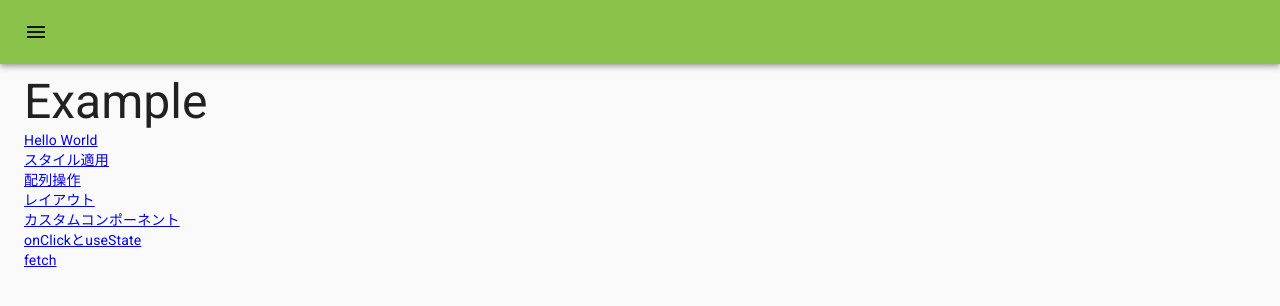
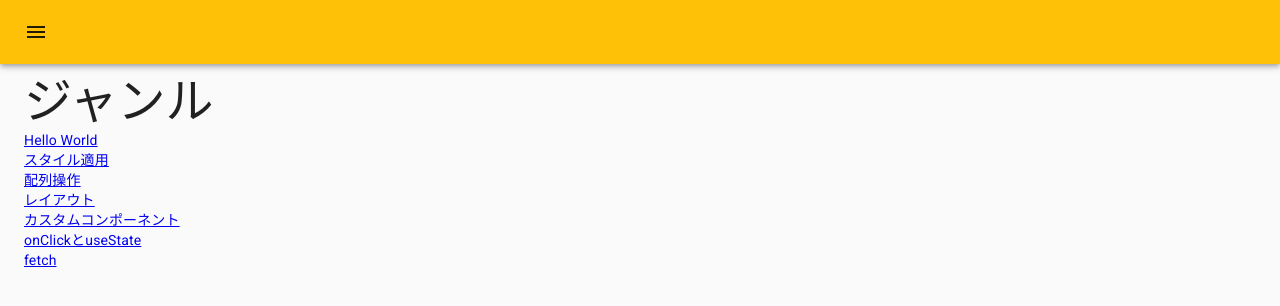
Before and after one commit to jey3dayo/nextjs-hands-on-2021, a Next.js app: page / in a window 1280 px wide. Shown: the top 306 px of the page. Built offline with nearby package versions, Linux system fonts and the light colour scheme.

Commit message:
Change color

```diff
--- a/pages/index.js
+++ b/pages/index.js
@@ -9,8 +9,9 @@ const Index = () => (
     <CustomAppBar />
     <Container style={{ marginTop: '10px' }}>
       <Typography variant="h3">
-        Example
+        ジャンル
       </Typography>
+
       <ExampleLinks />
     </Container>
   </Box>
--- a/styles/theme.js
+++ b/styles/theme.js
@@ -1,14 +1,13 @@
 import { createTheme } from '@material-ui/core/styles';
-import lightGreen from '@material-ui/core/colors/lightGreen';
-import lightBlue from '@material-ui/core/colors/lightBlue';
+import amber from '@material-ui/core/colors/amber';
 
 export const palette = {
 };
 
 const theme = createTheme({
   palette: {
-    primary: lightGreen,
-    secondary: lightBlue,
+    primary: amber,
+    secondary: amber,
   },
 });
 
```
